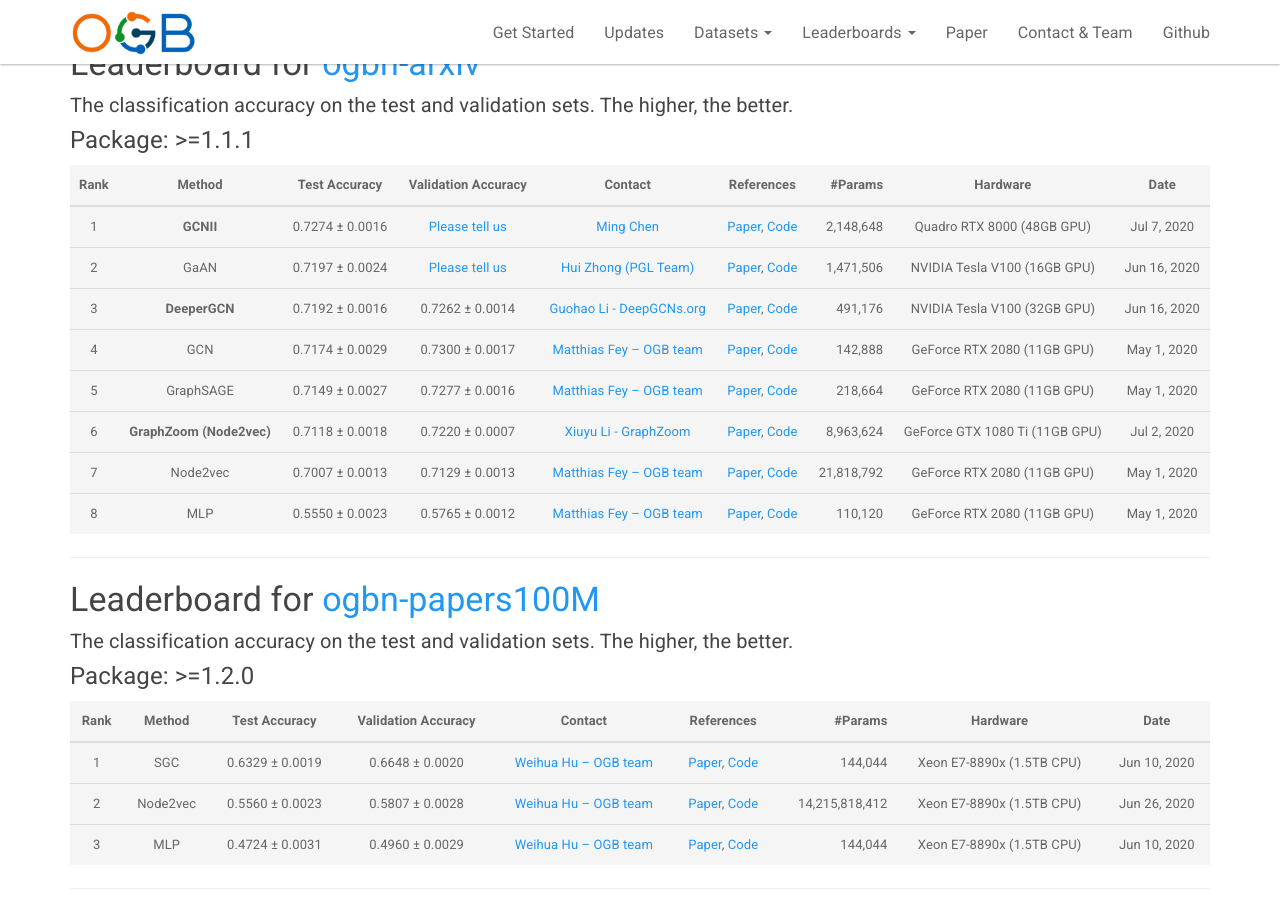
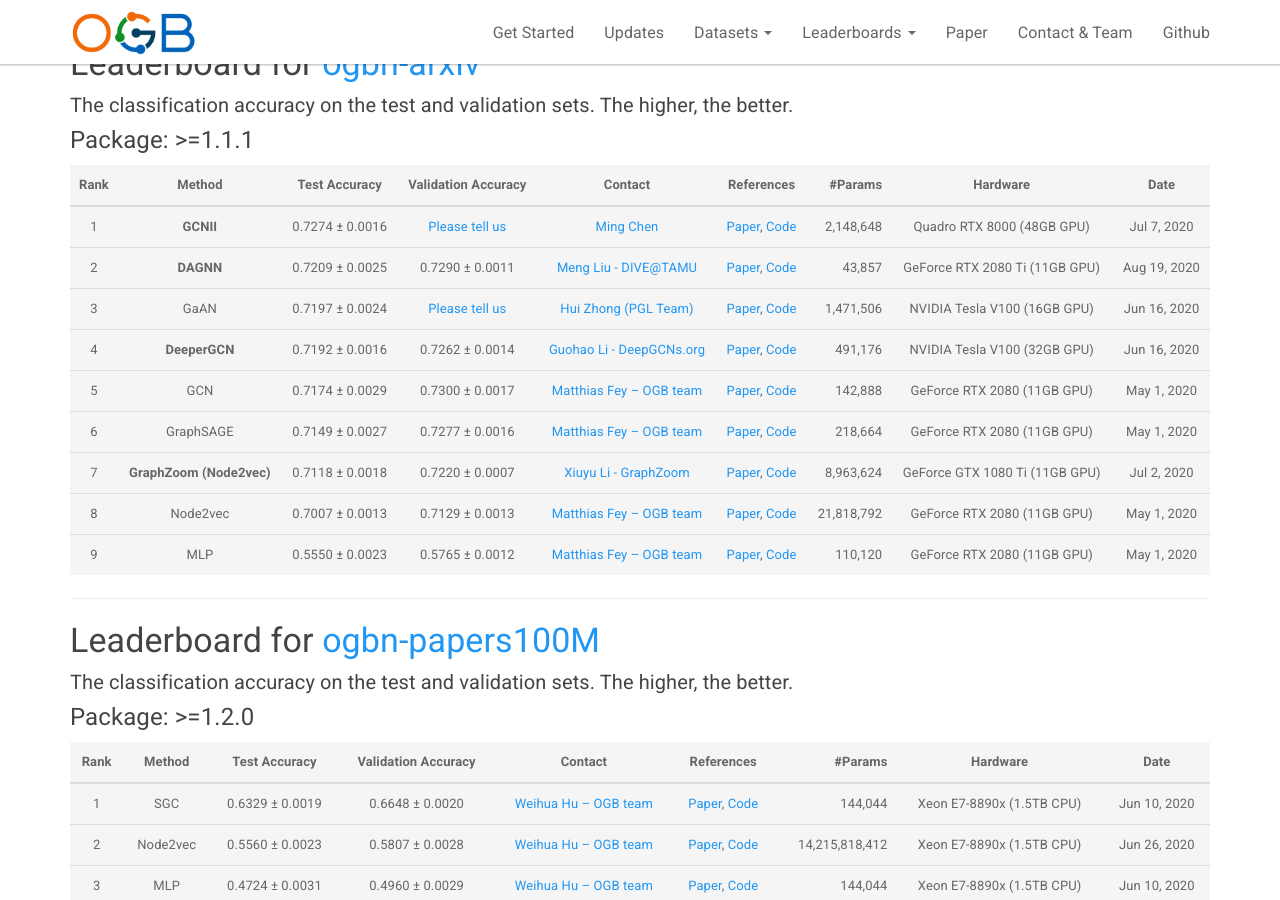
Before and after one commit to snap-stanford/ogb-web, a Jekyll site: the page built from _docs/leaderboard/leader_nodeprop.md, in a window 1280 px wide and 900 px high, scrolled down 1690 px. Built offline with Jekyll 4.4.1, drawn with Linux system fonts in a browser that asks for light colours.

Commit message:
updateleaderboard

```diff
--- a/_docs/leaderboard/leader_nodeprop.md
+++ b/_docs/leaderboard/leader_nodeprop.md
@@ -74,13 +74,14 @@ The **bold** method name indicates that the implementation is **official** (by t
 | Rank  | Method | Test Accuracy | Validation Accuracy | Contact | References | #Params | Hardware | Date
 |:----:|:-----:|:------:|:-----:|:-----:|:-----:|-----:|:-----:|:-----:|
 |  1  |  **GCNII**  | 0.7274 ± 0.0016   | [Please tell us](mailto:ogb@cs.stanford.edu) |[Ming Chen](mailto:chennnming@outlook.com) | [Paper](https://arxiv.org/abs/2007.02133), [Code](https://github.com/chennnM/GCNII/tree/master/PyG/ogbn-arxiv) | 2,148,648 | Quadro RTX 8000 (48GB GPU) | Jul 7, 2020 |
-|  2  |  GaAN  | 0.7197 ± 0.0024   | [Please tell us](mailto:ogb@cs.stanford.edu) | [Hui Zhong (PGL Team)](mailto:zhonghui03@baidu.com) | [Paper](https://arxiv.org/abs/1803.07294), [Code](https://github.com/PaddlePaddle/PGL/tree/master/ogb_examples/nodeproppred/ogbn-arxiv) | 1,471,506 | NVIDIA Tesla V100 (16GB GPU) | Jun 16, 2020 |
-|  3  |  **DeeperGCN**  | 0.7192 ± 0.0016   | 0.7262 ± 0.0014 |[Guohao Li - DeepGCNs.org](mailto:guohao.li@kaust.edu.sa) | [Paper](https://arxiv.org/abs/2006.07739), [Code](https://github.com/lightaime/deep_gcns_torch/tree/master/examples/ogb) | 491,176 | NVIDIA Tesla V100 (32GB GPU) | Jun 16, 2020 |
-|  4  |  GCN  | 0.7174 ± 0.0029   | 0.7300 ± 0.0017 | [Matthias Fey -- OGB team](mailto:matthias.fey@tu-dortmund.de) | [Paper](https://arxiv.org/abs/1609.02907), [Code](https://github.com/snap-stanford/ogb/tree/master/examples/nodeproppred/arxiv) | 142,888 | GeForce RTX 2080 (11GB GPU) | May 1, 2020 |
-|  5  |  GraphSAGE  | 0.7149 ± 0.0027   | 0.7277 ± 0.0016 | [Matthias Fey -- OGB team](mailto:matthias.fey@tu-dortmund.de) | [Paper](https://arxiv.org/abs/1706.02216), [Code](https://github.com/snap-stanford/ogb/tree/master/examples/nodeproppred/arxiv) | 218,664 | GeForce RTX 2080 (11GB GPU) | May 1, 2020 |
-|  6  |  **GraphZoom (Node2vec)**  | 0.7118 ± 0.0018   | 0.7220 ± 0.0007 |[Xiuyu Li - GraphZoom](mailto:xl289@cornell.edu) | [Paper](https://openreview.net/forum?id=r1lGO0EKDH), [Code](https://github.com/cornell-zhang/GraphZoom/tree/master/ogb/ogbn-arxiv) | 8,963,624 | GeForce GTX 1080 Ti (11GB GPU) | Jul 2, 2020 |
-|  7  |  Node2vec  | 0.7007 ± 0.0013   | 0.7129 ± 0.0013 | [Matthias Fey -- OGB team](mailto:matthias.fey@tu-dortmund.de) | [Paper](https://arxiv.org/abs/1607.00653), [Code](https://github.com/snap-stanford/ogb/tree/master/examples/nodeproppred/arxiv) | 21,818,792 | GeForce RTX 2080 (11GB GPU) | May 1, 2020 |
-|  8  |  MLP  | 0.5550 ± 0.0023   | 0.5765 ± 0.0012 | [Matthias Fey -- OGB team](mailto:matthias.fey@tu-dortmund.de) | [Paper](https://arxiv.org/abs/2005.00687), [Code](https://github.com/snap-stanford/ogb/tree/master/examples/nodeproppred/arxiv) | 110,120 | GeForce RTX 2080 (11GB GPU) | May 1, 2020 |
+|  2  |  **DAGNN**  | 0.7209 ± 0.0025   | 0.7290 ± 0.0011 |[Meng Liu - DIVE@TAMU](mailto:mengliu@tamu.edu) | [Paper](https://arxiv.org/abs/2007.09296), [Code](https://github.com/mengliu1998/DeeperGNN) | 43,857 | GeForce RTX 2080 Ti (11GB GPU) | Aug 19, 2020 |
+|  3  |  GaAN  | 0.7197 ± 0.0024   | [Please tell us](mailto:ogb@cs.stanford.edu) | [Hui Zhong (PGL Team)](mailto:zhonghui03@baidu.com) | [Paper](https://arxiv.org/abs/1803.07294), [Code](https://github.com/PaddlePaddle/PGL/tree/master/ogb_examples/nodeproppred/ogbn-arxiv) | 1,471,506 | NVIDIA Tesla V100 (16GB GPU) | Jun 16, 2020 |
+|  4  |  **DeeperGCN**  | 0.7192 ± 0.0016   | 0.7262 ± 0.0014 |[Guohao Li - DeepGCNs.org](mailto:guohao.li@kaust.edu.sa) | [Paper](https://arxiv.org/abs/2006.07739), [Code](https://github.com/lightaime/deep_gcns_torch/tree/master/examples/ogb) | 491,176 | NVIDIA Tesla V100 (32GB GPU) | Jun 16, 2020 |
+|  5  |  GCN  | 0.7174 ± 0.0029   | 0.7300 ± 0.0017 | [Matthias Fey -- OGB team](mailto:matthias.fey@tu-dortmund.de) | [Paper](https://arxiv.org/abs/1609.02907), [Code](https://github.com/snap-stanford/ogb/tree/master/examples/nodeproppred/arxiv) | 142,888 | GeForce RTX 2080 (11GB GPU) | May 1, 2020 |
+|  6  |  GraphSAGE  | 0.7149 ± 0.0027   | 0.7277 ± 0.0016 | [Matthias Fey -- OGB team](mailto:matthias.fey@tu-dortmund.de) | [Paper](https://arxiv.org/abs/1706.02216), [Code](https://github.com/snap-stanford/ogb/tree/master/examples/nodeproppred/arxiv) | 218,664 | GeForce RTX 2080 (11GB GPU) | May 1, 2020 |
+|  7  |  **GraphZoom (Node2vec)**  | 0.7118 ± 0.0018   | 0.7220 ± 0.0007 |[Xiuyu Li - GraphZoom](mailto:xl289@cornell.edu) | [Paper](https://openreview.net/forum?id=r1lGO0EKDH), [Code](https://github.com/cornell-zhang/GraphZoom/tree/master/ogb/ogbn-arxiv) | 8,963,624 | GeForce GTX 1080 Ti (11GB GPU) | Jul 2, 2020 |
+|  8  |  Node2vec  | 0.7007 ± 0.0013   | 0.7129 ± 0.0013 | [Matthias Fey -- OGB team](mailto:matthias.fey@tu-dortmund.de) | [Paper](https://arxiv.org/abs/1607.00653), [Code](https://github.com/snap-stanford/ogb/tree/master/examples/nodeproppred/arxiv) | 21,818,792 | GeForce RTX 2080 (11GB GPU) | May 1, 2020 |
+|  9  |  MLP  | 0.5550 ± 0.0023   | 0.5765 ± 0.0012 | [Matthias Fey -- OGB team](mailto:matthias.fey@tu-dortmund.de) | [Paper](https://arxiv.org/abs/2005.00687), [Code](https://github.com/snap-stanford/ogb/tree/master/examples/nodeproppred/arxiv) | 110,120 | GeForce RTX 2080 (11GB GPU) | May 1, 2020 |
 
 
 
```
